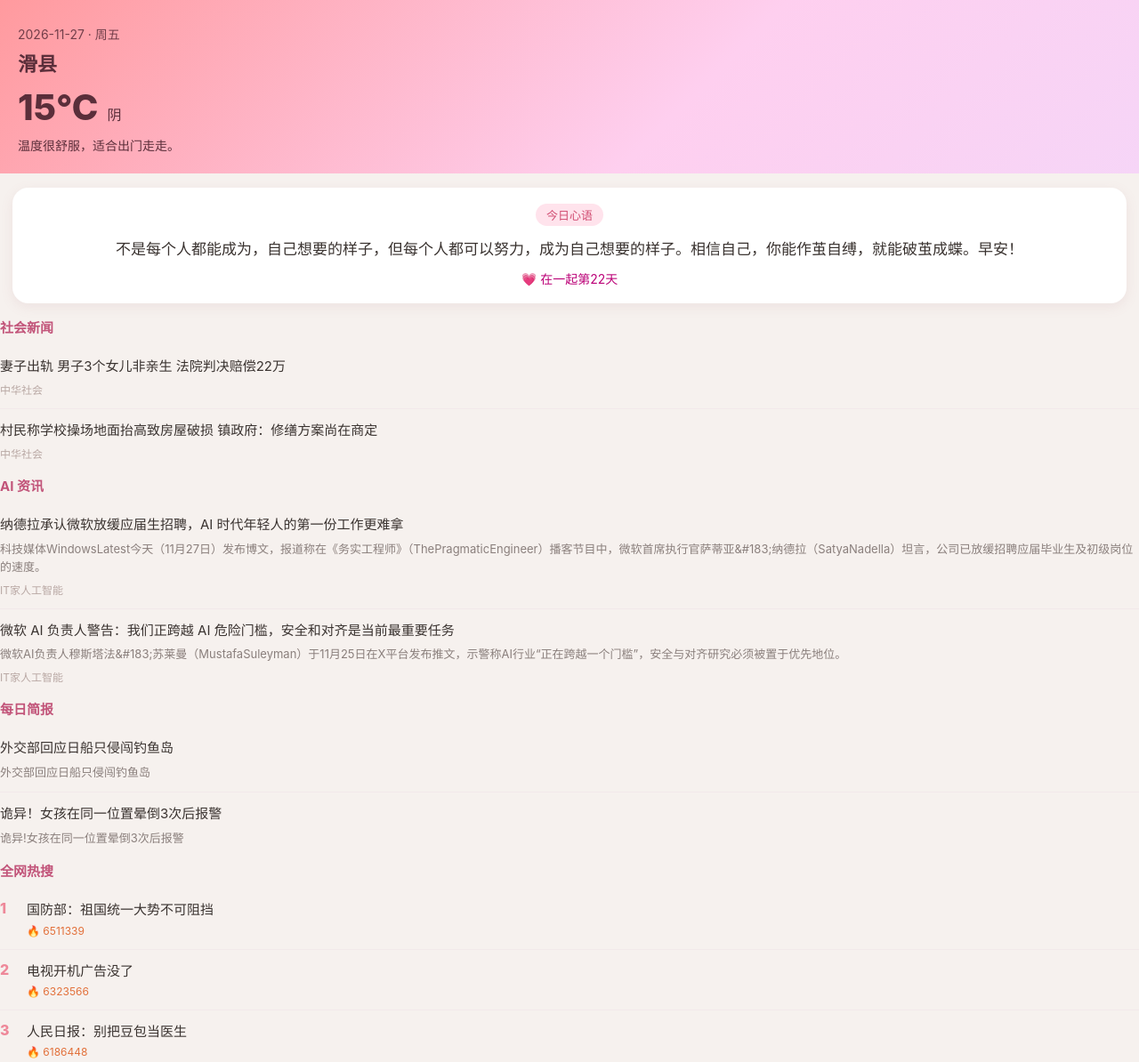
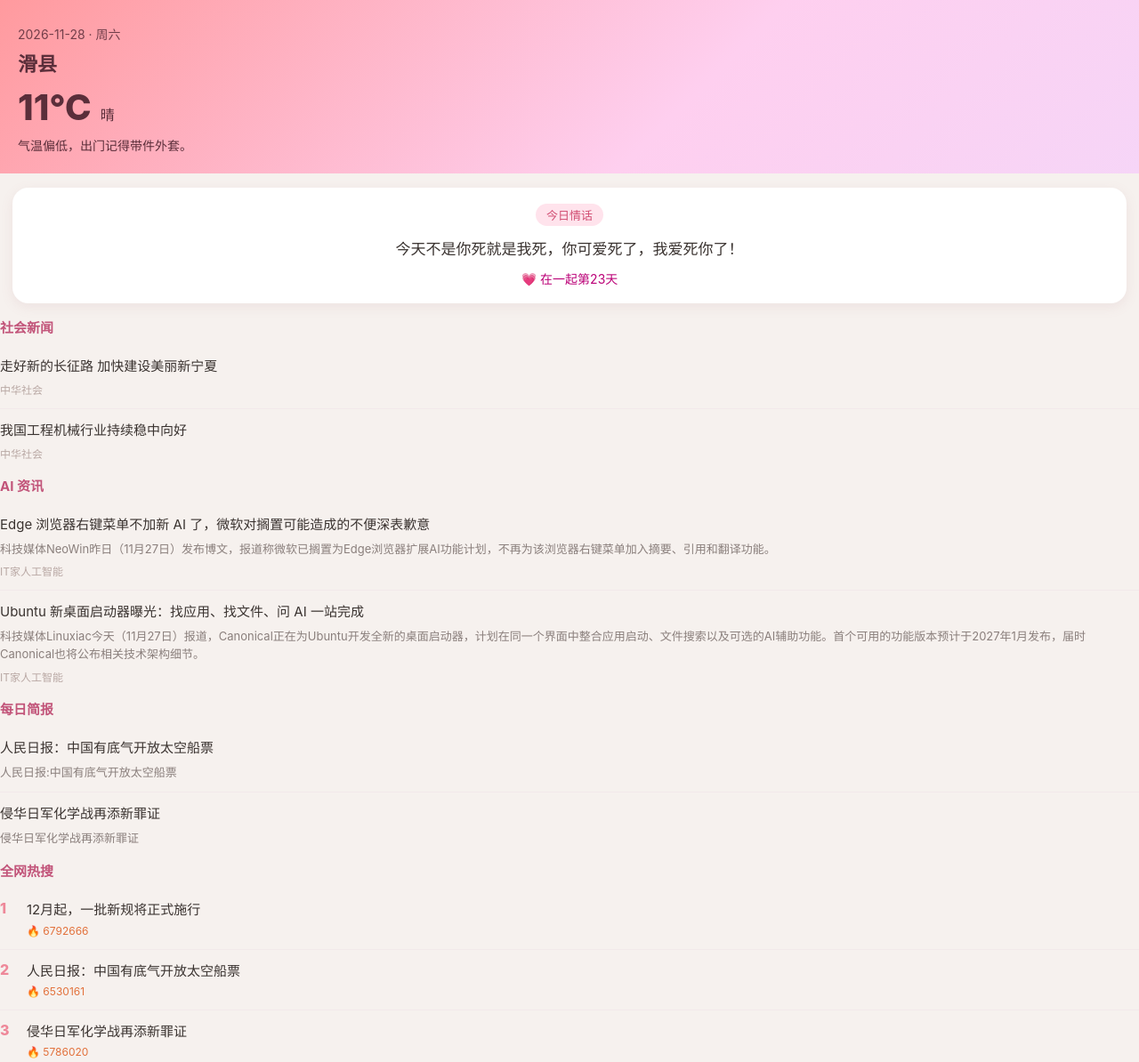
Before and after one commit to lemoncat0/-, a plain HTML site: page index.html in a window 1280 px wide. Shown: the top 1194 px of the page at 89% size. Drawn offline with Linux system fonts and the light colour scheme.

Commit message:
chore: daily page 2026-11-28

```diff
--- a/index.html
+++ b/index.html
@@ -3,7 +3,7 @@
 <head>
 <meta charset="UTF-8">
 <meta name="viewport" content="width=device-width, initial-scale=1.0">
-<title>每日暖心推送 · 2026-11-27</title>
+<title>每日暖心推送 · 2026-11-28</title>
 <style>
   * { margin:0; padding:0; box-sizing:border-box; }
   body { font-family:-apple-system,"PingFang SC","Microsoft YaHei",sans-serif; background:#f6f1ee; color:#3a3330; padding-bottom:40px; }
@@ -35,25 +35,25 @@
 </head>
 <body>
   <div class="hero">
-    <div class="date">2026-11-27 · 周五</div>
+    <div class="date">2026-11-28 · 周六</div>
     <div class="city">滑县</div>
     <div class="w">
-      <div class="temp">15℃</div>
-      <div class="wt">阴</div>
+      <div class="temp">11℃</div>
+      <div class="wt">晴</div>
     </div>
-    <div class="desc" style="margin-top:8px;font-size:14px;">温度很舒服，适合出门走走。</div>
+    <div class="desc" style="margin-top:8px;font-size:14px;">气温偏低，出门记得带件外套。</div>
   </div>
 
   <div class="card love">
-    <span class="label">今日心语</span>
-    <div class="say">不是每个人都能成为，自己想要的样子，但每个人都可以努力，成为自己想要的样子。相信自己，你能作茧自缚，就能破茧成蝶。早安！</div>
-    <div class="days">💗 在一起第22天</div>
+    <span class="label">今日情话</span>
+    <div class="say">今天不是你死就是我死，你可爱死了，我爱死你了！</div>
+    <div class="days">💗 在一起第23天</div>
   </div>
 
-  <section class="block"><h3>社会新闻</h3><a class="item" href="https://news.china.com/socialgd/10000169/20261127/49912813.html" target="_blank" rel="noopener noreferrer"><div class="title">妻子出轨 男子3个女儿非亲生 法院判决赔偿22万</div><span class="source">中华社会</span></a><a class="item" href="https://news.china.com/socialgd/10000169/20261127/49912314.html" target="_blank" rel="noopener noreferrer"><div class="title">村民称学校操场地面抬高致房屋破损 镇政府：修缮方案尚在商定</div><span class="source">中华社会</span></a></section>
-  <section class="block"><h3>AI 资讯</h3><a class="item" href="https://www.ithome.com/1/033/309.htm" target="_blank" rel="noopener noreferrer"><div class="title">纳德拉承认微软放缓应届生招聘，AI 时代年轻人的第一份工作更难拿</div><p class="desc">科技媒体WindowsLatest今天（11月27日）发布博文，报道称在《务实工程师》（ThePragmaticEngineer）播客节目中，微软首席执行官萨蒂亚&amp;#183;纳德拉（SatyaNadella）坦言，公司已放缓招聘应届毕业生及初级岗位的速度。</p><span class="source">IT家人工智能</span></a><a class="item" href="https://www.ithome.com/1/033/191.htm" target="_blank" rel="noopener noreferrer"><div class="title">微软 AI 负责人警告：我们正跨越 AI 危险门槛，安全和对齐是当前最重要任务</div><p class="desc">微软AI负责人穆斯塔法&amp;#183;苏莱曼（MustafaSuleyman）于11月25日在X平台发布推文，示警称AI行业“正在跨越一个门槛”，安全与对齐研究必须被置于优先地位。</p><span class="source">IT家人工智能</span></a></section>
-  <section class="block"><h3>每日简报</h3><div class="item"><div class="title">外交部回应日船只侵闯钓鱼岛</div><p class="desc">外交部回应日船只侵闯钓鱼岛</p></div><div class="item"><div class="title">诡异！女孩在同一位置晕倒3次后报警</div><p class="desc">诡异!女孩在同一位置晕倒3次后报警</p></div></section>
-  <section class="block"><h3>全网热搜</h3><div class="item rank"><span class="no">1</span><div><div class="title">国防部：祖国统一大势不可阻挡</div><span class="hot">🔥 6511339</span></div></div><div class="item rank"><span class="no">2</span><div><div class="title">电视开机广告没了</div><span class="hot">🔥 6323566</span></div></div><div class="item rank"><span class="no">3</span><div><div class="title">人民日报：别把豆包当医生</div><span class="hot">🔥 6186448</span></div></div></section>
+  <section class="block"><h3>社会新闻</h3><a class="item" href="https://news.china.com/social/1007/20261128/49914998.html" target="_blank" rel="noopener noreferrer"><div class="title">走好新的长征路 加快建设美丽新宁夏</div><span class="source">中华社会</span></a><a class="item" href="https://news.china.com/social/1007/20261128/49915021.html" target="_blank" rel="noopener noreferrer"><div class="title">我国工程机械行业持续稳中向好</div><span class="source">中华社会</span></a></section>
+  <section class="block"><h3>AI 资讯</h3><a class="item" href="https://www.ithome.com/1/033/810.htm" target="_blank" rel="noopener noreferrer"><div class="title">Edge 浏览器右键菜单不加新 AI 了，微软对搁置可能造成的不便深表歉意</div><p class="desc">科技媒体NeoWin昨日（11月27日）发布博文，报道称微软已搁置为Edge浏览器扩展AI功能计划，不再为该浏览器右键菜单加入摘要、引用和翻译功能。</p><span class="source">IT家人工智能</span></a><a class="item" href="https://www.ithome.com/1/033/525.htm" target="_blank" rel="noopener noreferrer"><div class="title">Ubuntu 新桌面启动器曝光：找应用、找文件、问 AI 一站完成</div><p class="desc">科技媒体Linuxiac今天（11月27日）报道，Canonical正在为Ubuntu开发全新的桌面启动器，计划在同一个界面中整合应用启动、文件搜索以及可选的AI辅助功能。首个可用的功能版本预计于2027年1月发布，届时Canonical也将公布相关技术架构细节。</p><span class="source">IT家人工智能</span></a></section>
+  <section class="block"><h3>每日简报</h3><div class="item"><div class="title">人民日报：中国有底气开放太空船票</div><p class="desc">人民日报:中国有底气开放太空船票</p></div><div class="item"><div class="title">侵华日军化学战再添新罪证</div><p class="desc">侵华日军化学战再添新罪证</p></div></section>
+  <section class="block"><h3>全网热搜</h3><div class="item rank"><span class="no">1</span><div><div class="title">12月起，一批新规将正式施行</div><span class="hot">🔥 6792666</span></div></div><div class="item rank"><span class="no">2</span><div><div class="title">人民日报：中国有底气开放太空船票</div><span class="hot">🔥 6530161</span></div></div><div class="item rank"><span class="no">3</span><div><div class="title">侵华日军化学战再添新罪证</div><span class="hot">🔥 5786020</span></div></div></section>
 
   <div class="card health">
     <h3 style="color:#c98a3a;margin-bottom:8px;">💡 健康小妙招 · 便秘</h3>
```
